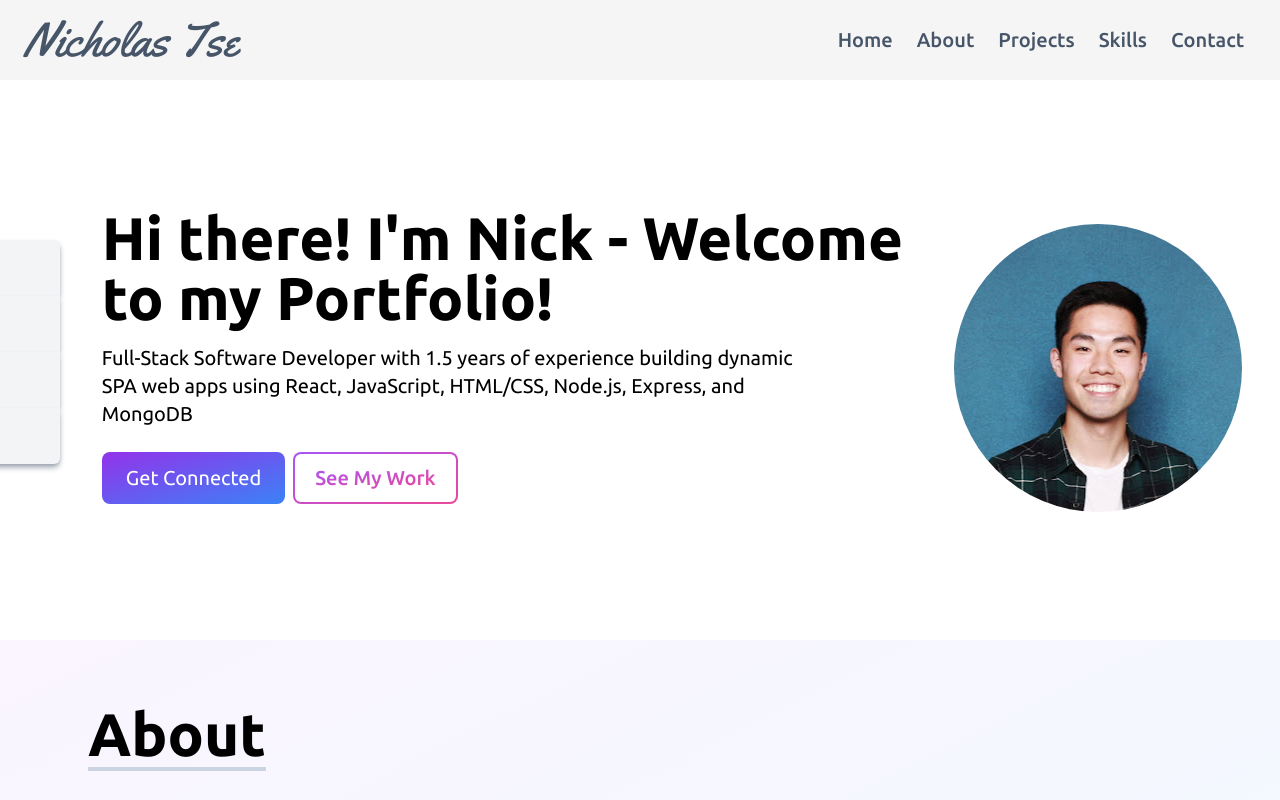
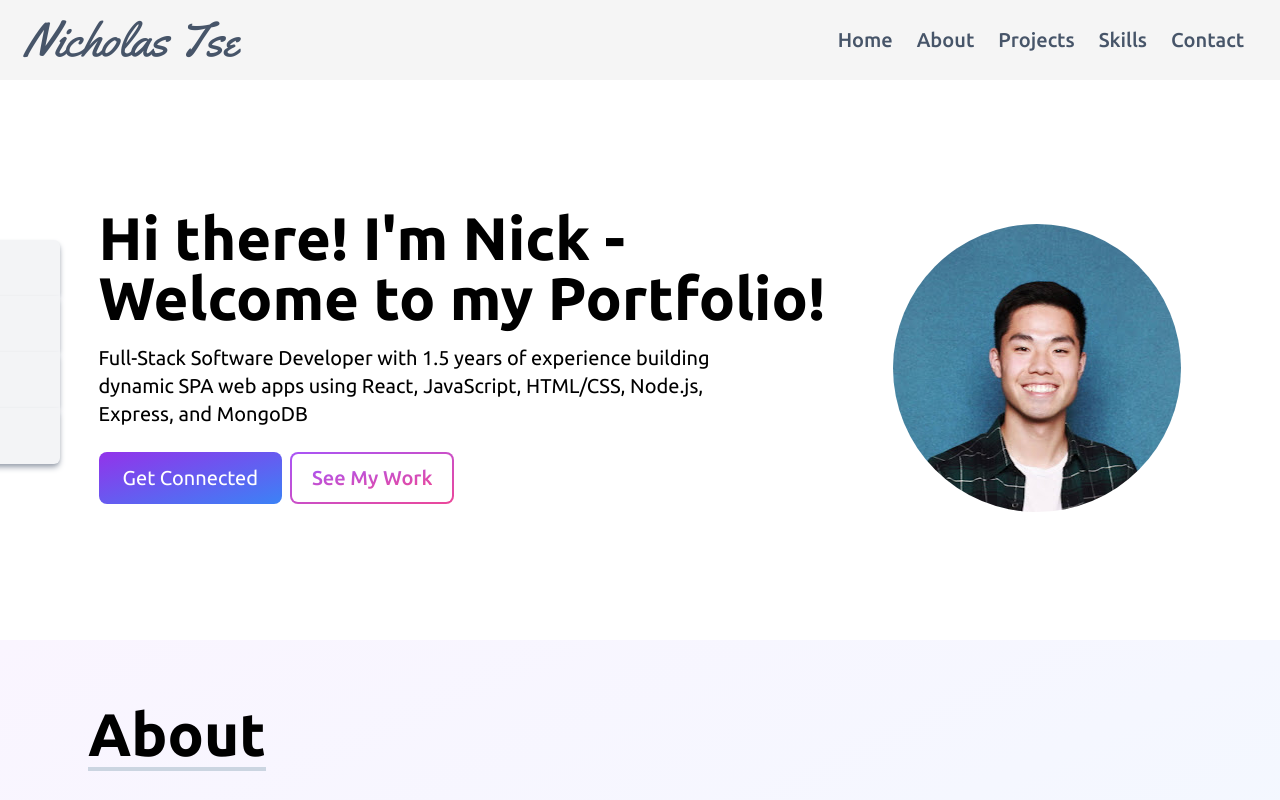
Before and after one commit to n-tse/portfolio-website, a React (Vite) app: page / in a window 1280 px wide. Shown: the top 800 px of the page. Built offline with nearby package versions, Linux system fonts and the light colour scheme; some icons are missing.

Commit message:
update Hero spacing/padding

```diff
--- a/src/components/Hero.jsx
+++ b/src/components/Hero.jsx
@@ -5,13 +5,13 @@ import SocialButtons from "./SocialButtons";
 
 const Hero = () => {
   return (
-    <section name="Home" className="min-h-fit w-full my-12 lg:my-20 xl:mb-28 xl:mt-32">
-      <div className="max-w-screen-xl mx-auto flex flex-col items-center justify-center h-4/5 px-4 lg:flex-row lg:pl-20">
+    <section name="Home" className="min-h-fit w-full my-12 lg:my-20 xl:mb-28 xl:mt-32 sm:px-14">
+      <div className="max-w-screen-xl mx-auto flex flex-col items-center justify-center px-8 lg:flex-row">
         <div className="flex flex-col justify-center items-center h-full lg:items-start md:w-4/5 lg:w-3/5 xl:w-[72%]">
-          <h2 className="text-4xl text-center md:text-5xl sm:w-9/10 lg:text-start lg:w-full lg:text-6xl max-w-screen-lg font-bold">
+          <h2 className="text-4xl text-center md:text-5xl lg:text-start lg:text-6xl font-bold">
             Hi there! I'm Nick - Welcome to my Portfolio!
           </h2>
-          <p className="py-4 text-lg md:text-xl lg:w-[85%] max-w-[85%] text-justify lg:text-start">
+          <p className="py-4 text-lg md:text-xl lg:w-[85%] text-justify lg:text-start">
             Full-Stack Software Developer with 1.5 years of experience building
             dynamic SPA web apps using React, JavaScript, HTML/CSS, Node.js,
             Express, and MongoDB
```
